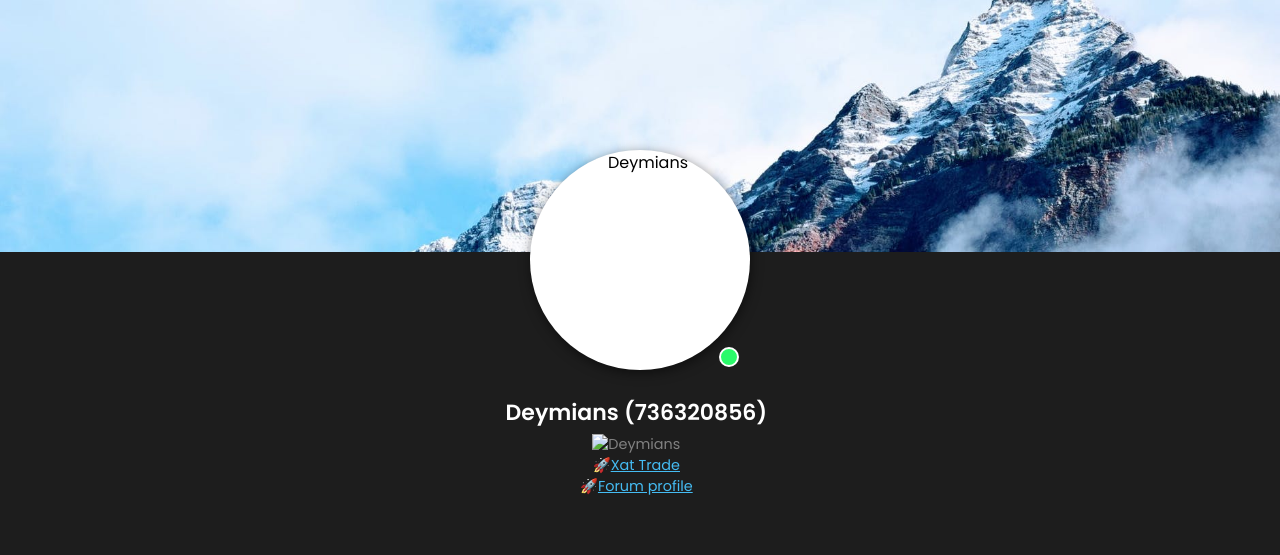
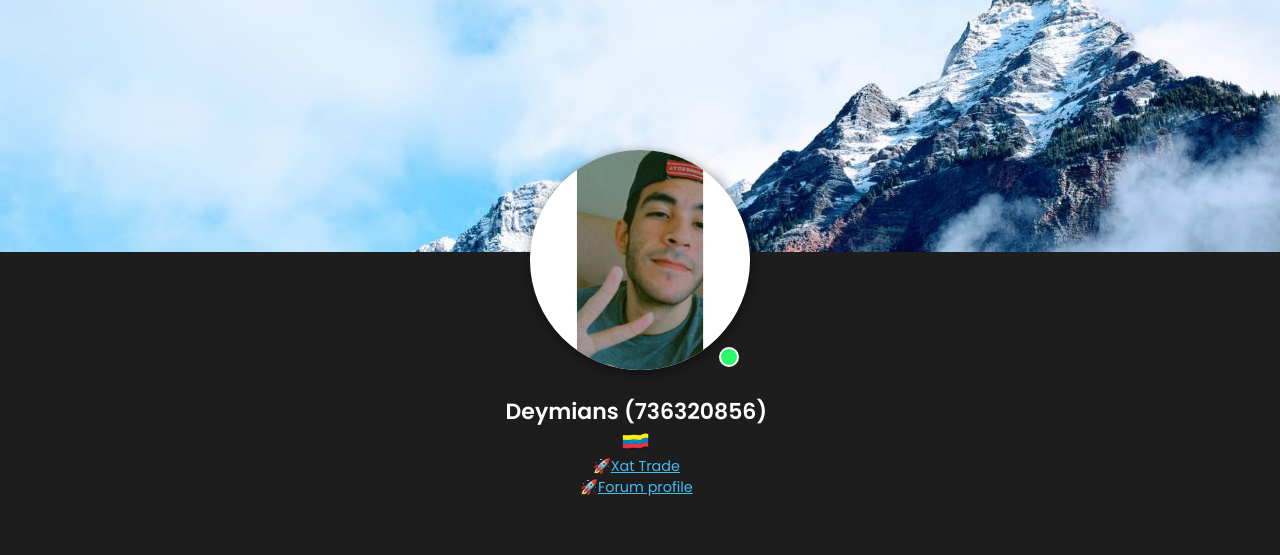
Before and after one commit to yhonnyagm/Deymians, a plain HTML site: page index.html in a window 1280 px wide. Drawn offline with Linux system fonts and the light colour scheme; files whose address does not match are found by name.

Commit message:
Update index.html

```diff
--- a/index.html
+++ b/index.html
@@ -20,14 +20,14 @@
       <div class="cols__container">
         <div class="left__col">
           <div class="img__container">
-            <img src="img/dtj1f1NlGp0H.png" alt="Deymians" />
+            <img src="/dtj1f1NlGp0H.png" alt="Deymians" />
             <span></span>
           </div>
         </div>
 
     <div class="container">
       <div class="child"><h2><font color="white">Deymians (736320856)</font></h2>
-      <p><img src="img/ve.png  " alt="Deymians" /></p>
+      <p><img src="/ve.png  " alt="Deymians" /></p>
       <p>🚀<font color="white"><a href="https://xat.com/Trade">Xat Trade</a></font></p>
       <p>🚀<a href="https://forum.xat.com/profile/43783/">Forum profile</a></p>
       <p></p>
```
